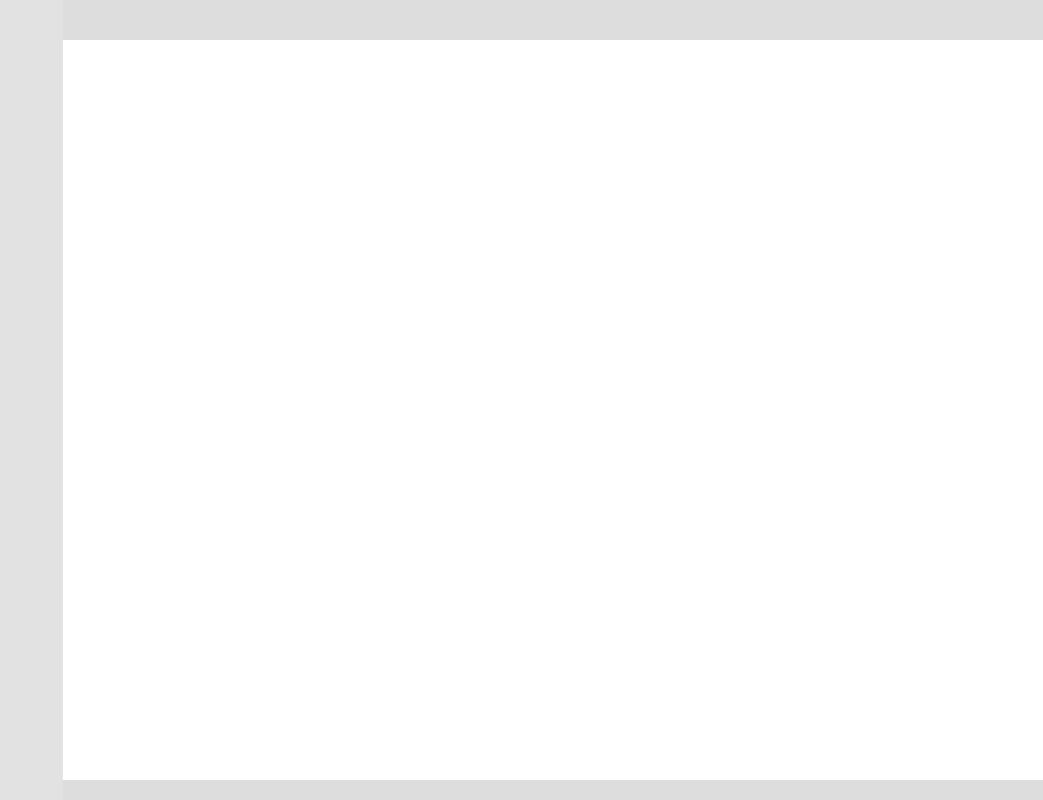
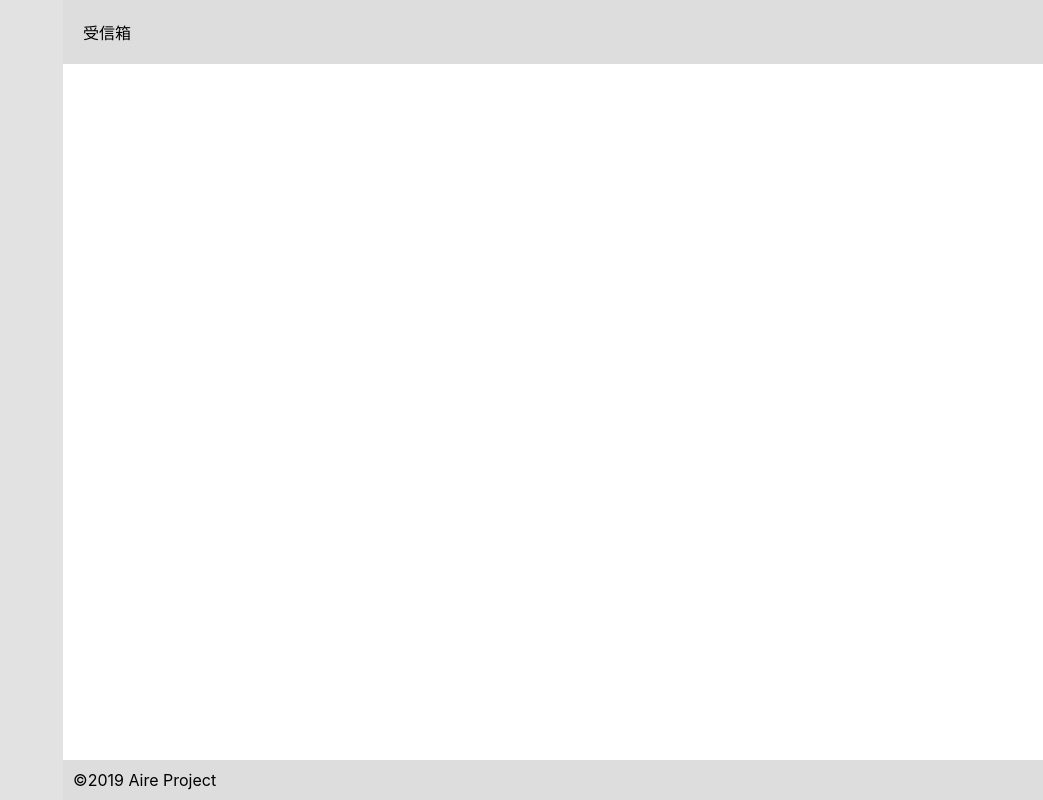
Before and after one commit to kohei-kubota/react-sample-app, a React (Create React App) app: page / in a window 1280 px wide. Shown: the whole page, without its empty margins (237-1280 px from the left). Built offline with nearby package versions, Linux system fonts and the light colour scheme.

Commit message:
create component

```diff
--- a/src/todo.js
+++ b/src/todo.js
@@ -1,14 +1,46 @@
-import React from 'react';
+import React, { Component } from 'react';
 import './css/index.css';
+
+class Header extends Component {
+  render() {
+    return (
+      <header className='header'>受信箱</header>
+    );
+  }
+}
+
+class Footer extends Component {
+  render() {
+    return (
+      <footer className='footer'>&copy;2019 Aire Project</footer>
+    );
+  }
+}
+
+class Sidearea extends Component {
+  render() {
+    return (
+      <div className='side-area'></div>
+    );
+  }
+}
+
+class Mainarea extends Component {
+  render() {
+    return (
+      <div className='main-area'>
+        <Header />
+        <Footer />
+      </div>
+    );
+  }
+}
 
 function Todo() {
   return (
     <div className='wrap'>
-      <div className='side-area'></div>
-      <div className='main-area'>
-        <header className='header'></header>
-        <footer className='footer'></footer>
-      </div>
+      <Sidearea />
+      <Mainarea />
     </div>
   );
 }
```
